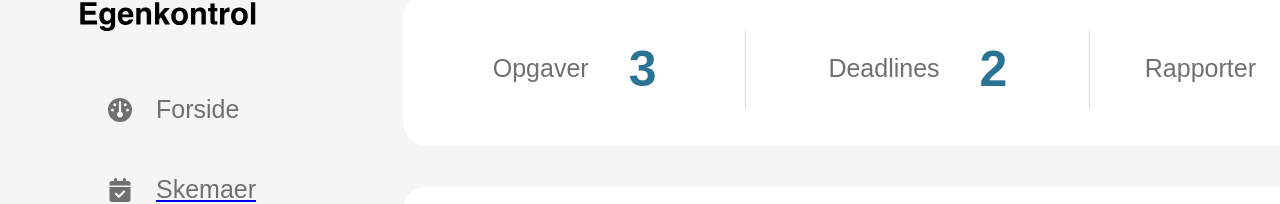
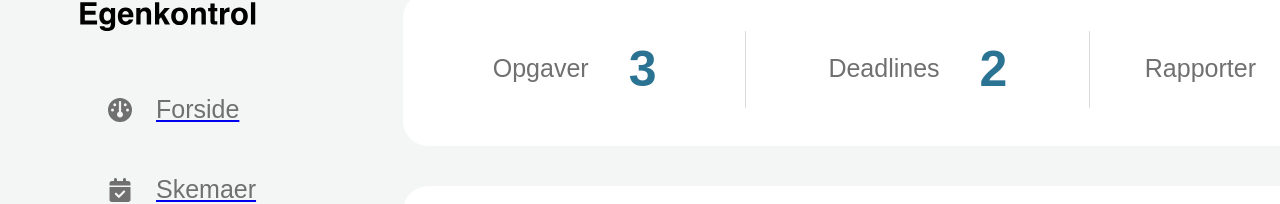
Before and after one commit to SigneWehlast/dbiDashboard, a Vue app: page / in a window 1280 px wide. Shown: the part 127-331 px from the top of the page. Built offline with nearby package versions, Linux system fonts and the light colour scheme; no server answers; a web font is replaced by a local one.

Commit message:
Update NavBar.vue

```diff
--- a/src/components/NavBar.vue
+++ b/src/components/NavBar.vue
@@ -20,6 +20,7 @@ import BrugereHoverIcon from '../assets/icons/user-group-solid.svg';
   <div class="nav-bar">
     <img src="../assets/icons/DBI_logo.svg" alt="logo" class="logo">
     <nav>
+      <router-link to="/">
       <NavBarButton
         :imgSrc="ForsideIcon"
         :hoverImgSrc="ForsideHoverIcon"
@@ -27,6 +28,7 @@ import BrugereHoverIcon from '../assets/icons/user-group-solid.svg';
       >
         <p class="p1">Forside</p>
       </NavBarButton>
+      </router-link>
 
       <router-link to="/Skemaer">
         <NavBarButton
```
